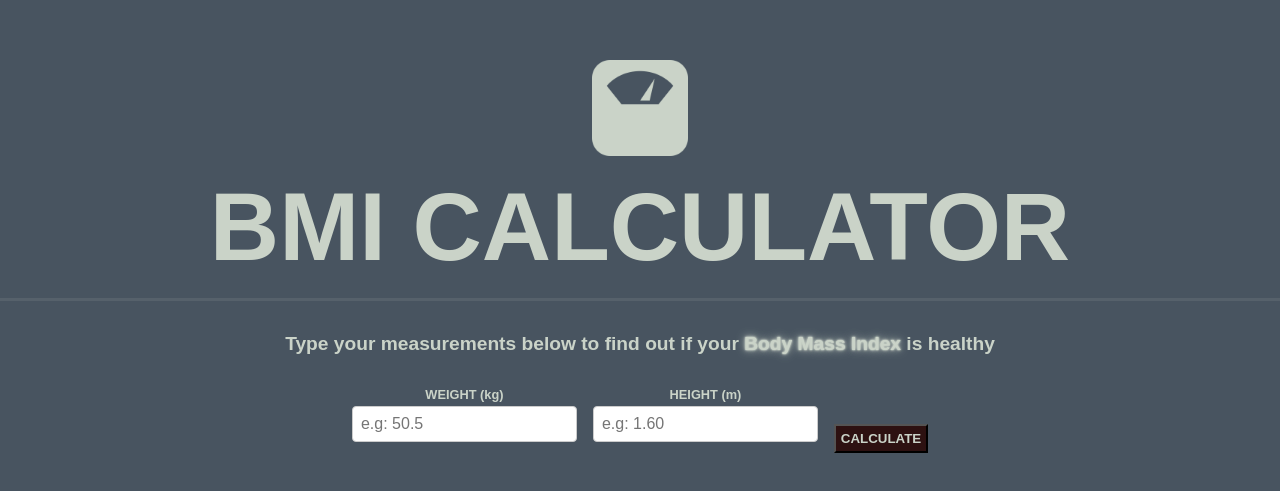
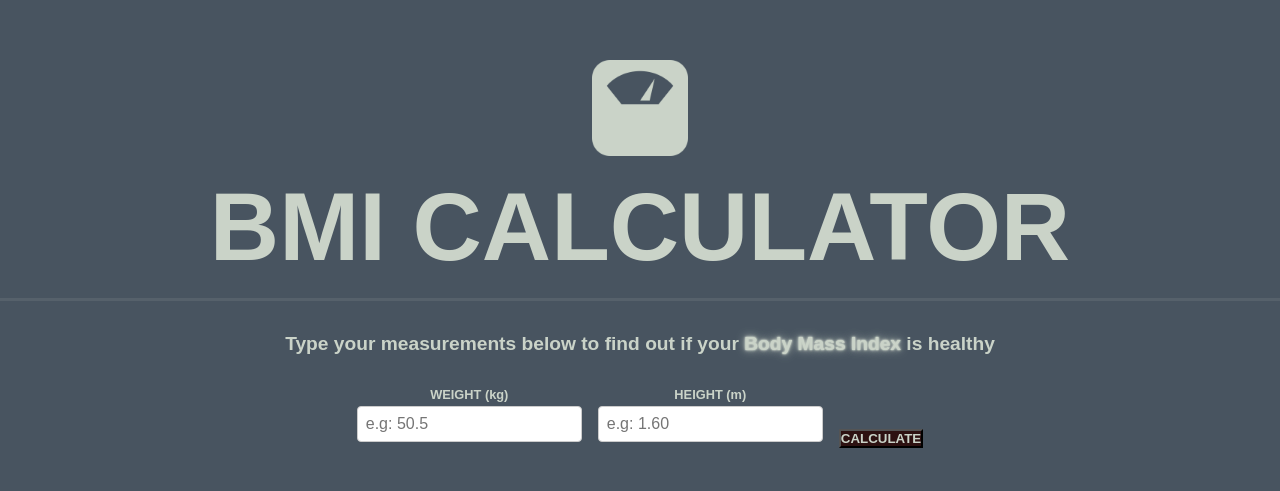
Before and after one commit to susyhaga/BMI_calculator_sh, a React (Vite) app: page / in a window 1280 px wide. Shown: the part 133-624 px from the top of the page. Built offline with nearby package versions, Linux system fonts and the light colour scheme.

Commit message:
Update Header.module.css

```diff
--- a/src/components/Header/Header.module.css
+++ b/src/components/Header/Header.module.css
@@ -92,7 +92,7 @@
 }
 
 .button{
-    padding: 0.3rem;
+        margin-top:0.1rem;
     margin-top:1rem;
     font-weight: bold;
     background-color: rgb(45, 17, 17);
```
